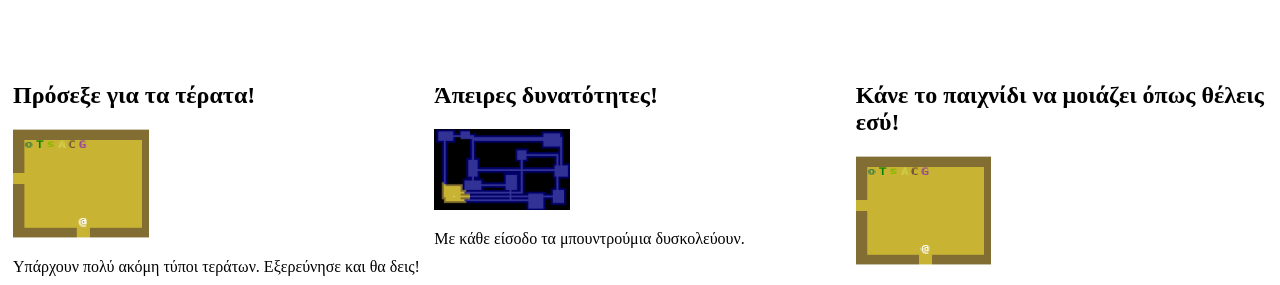
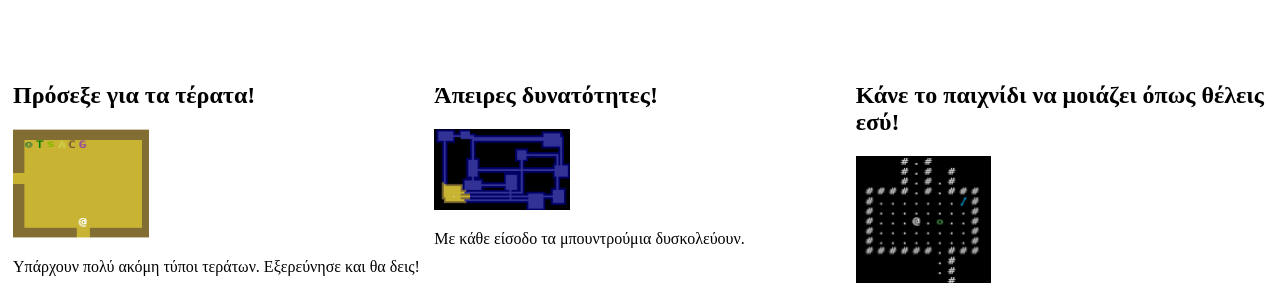
Before and after one commit to pythonthesnek/sneks-n-snares-website, a plain HTML site: page index.html in a window 1280 px wide. Shown: the part 501-786 px from the top of the page. Drawn offline with Linux system fonts and the light colour scheme.

Commit message:
added image of alternative look

```diff
--- a/index.html
+++ b/index.html
@@ -37,7 +37,7 @@
             </div>
             <div class="column">
                 <h2>Κάνε το παιχνίδι να μοιάζει όπως θέλεις εσύ!</h2>
-                <img src="img/Enemies.png" alt="mods" style="width: 33%"/>
+                <img src="img/mod.png" alt="mods" style="width: 33%"/>
                 <p>Μπορείς να επιλέξεις να παίζεις με μια πιο retro ενφάνηση!</p>
             </div>
         </div>
```
Also changed, not shown: img/mod.png (renamed from img/Screenshot 2024-07-19 155708.png).
